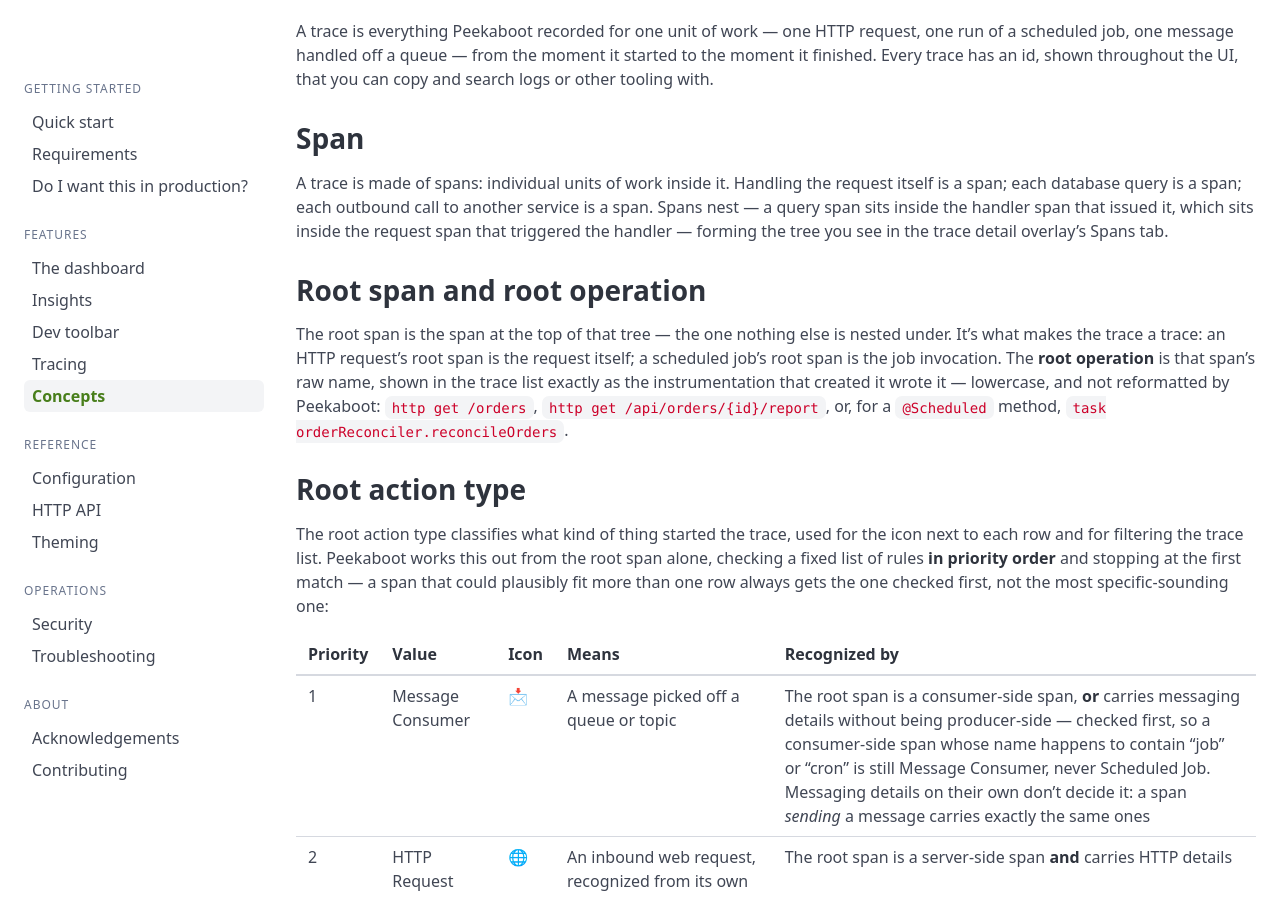
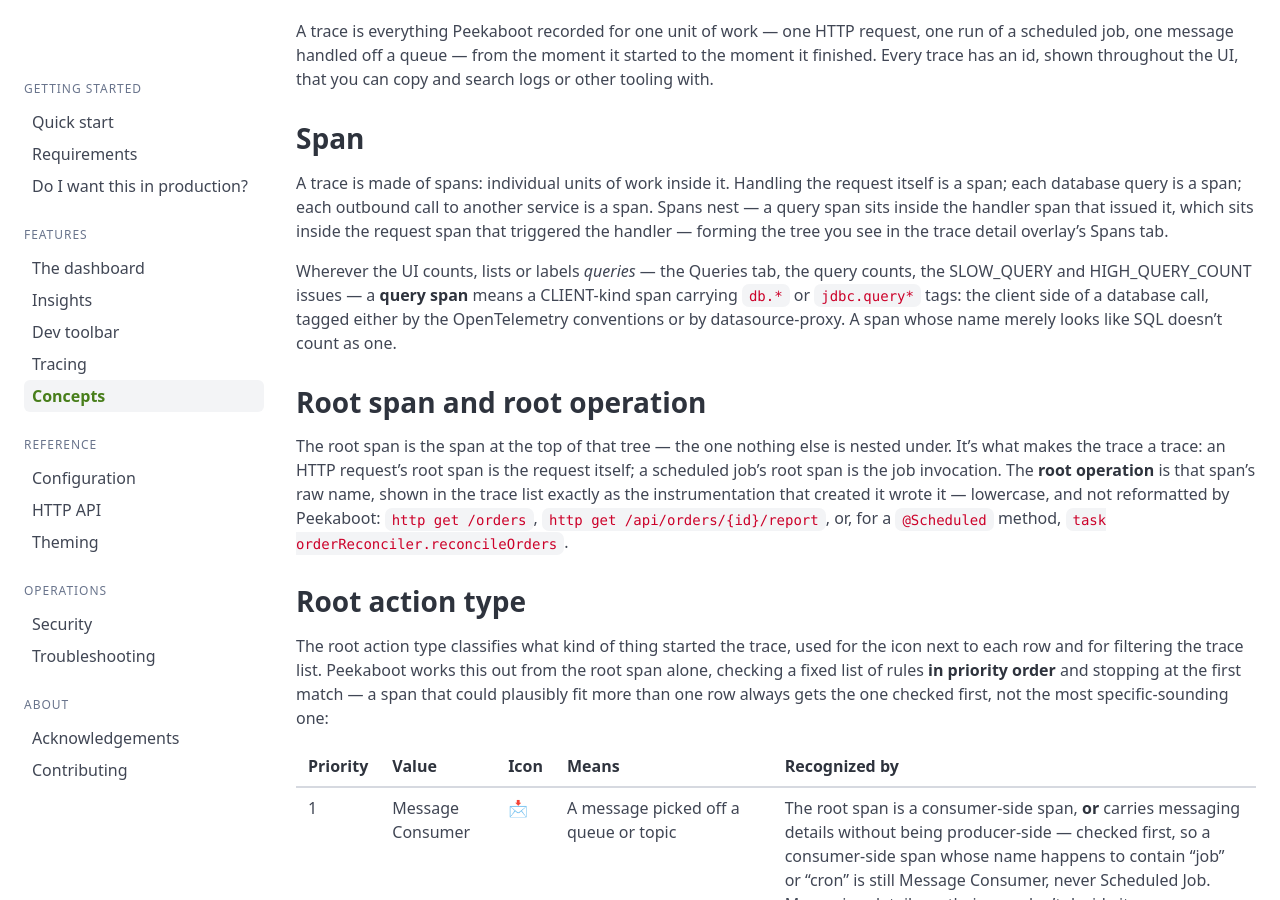
Before and after one commit to peekaboot-org/peekaboot-org.github.io, a Jekyll site: the page built from docs/concepts.md, in a window 1280 px wide and 900 px high, scrolled down 314 px. Built offline with Jekyll 4.4.1, drawn with Linux system fonts in a browser that asks for light colours.

Commit message:
docs(tracing): pin the query-span definition and the Queries tab's SLOW threshold

```diff
--- a/docs/concepts.md
+++ b/docs/concepts.md
@@ -22,6 +22,12 @@
 span. Spans nest &mdash; a query span sits inside the handler span that issued it, which
 sits inside the request span that triggered the handler &mdash; forming the tree you see
 in the trace detail overlay's Spans tab.
+
+Wherever the UI counts, lists or labels *queries* &mdash; the Queries tab, the query
+counts, the SLOW_QUERY and HIGH_QUERY_COUNT issues &mdash; a **query span** means a
+CLIENT-kind span carrying `db.*` or `jdbc.query*` tags: the client side of a database
+call, tagged either by the OpenTelemetry conventions or by datasource-proxy. A span whose
+name merely looks like SQL doesn't count as one.
 
 ## Root span and root operation
 
```
Also changed, not shown: docs/configuration.md (+1 -1 lines), docs/dev-toolbar.md (+3 -1 lines).
